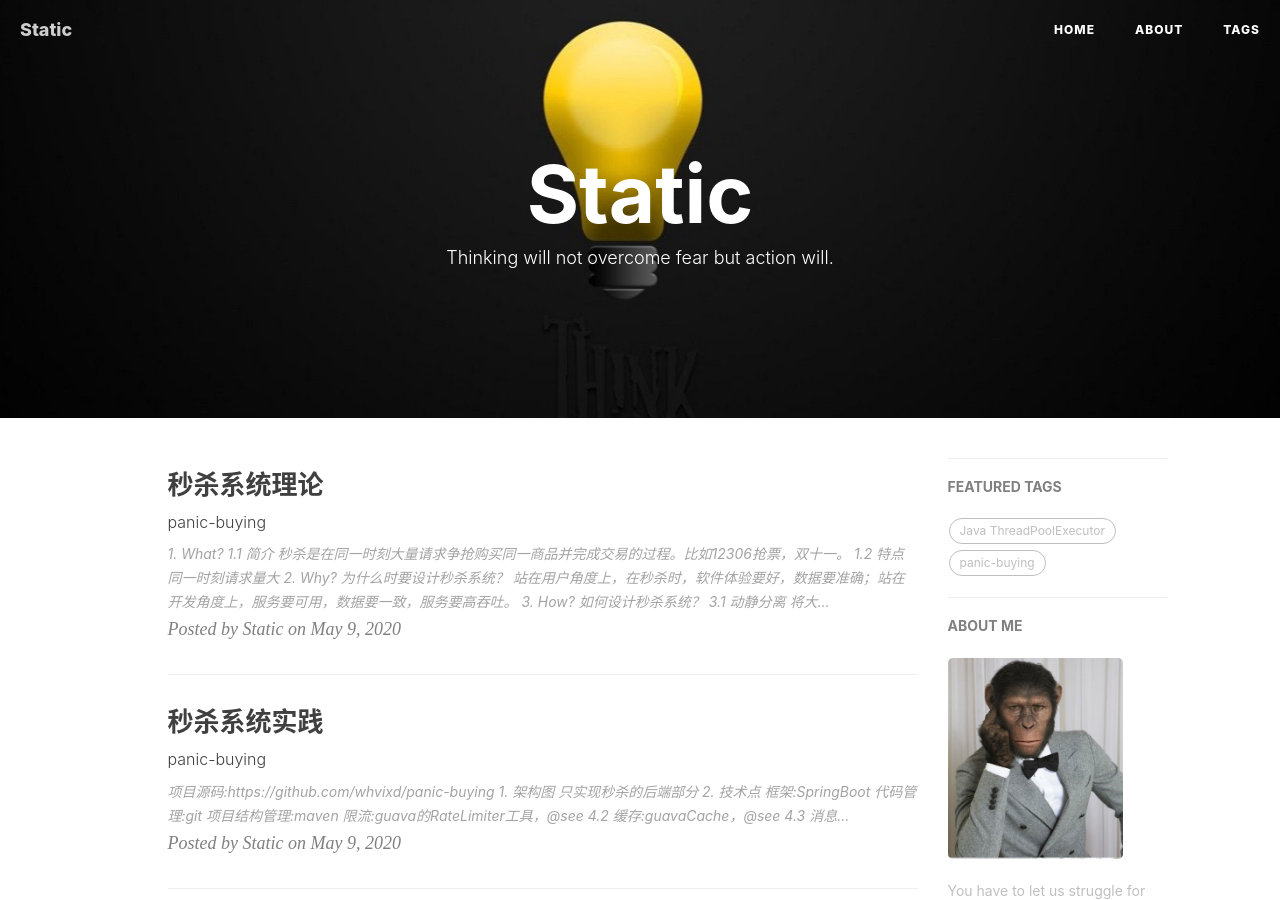
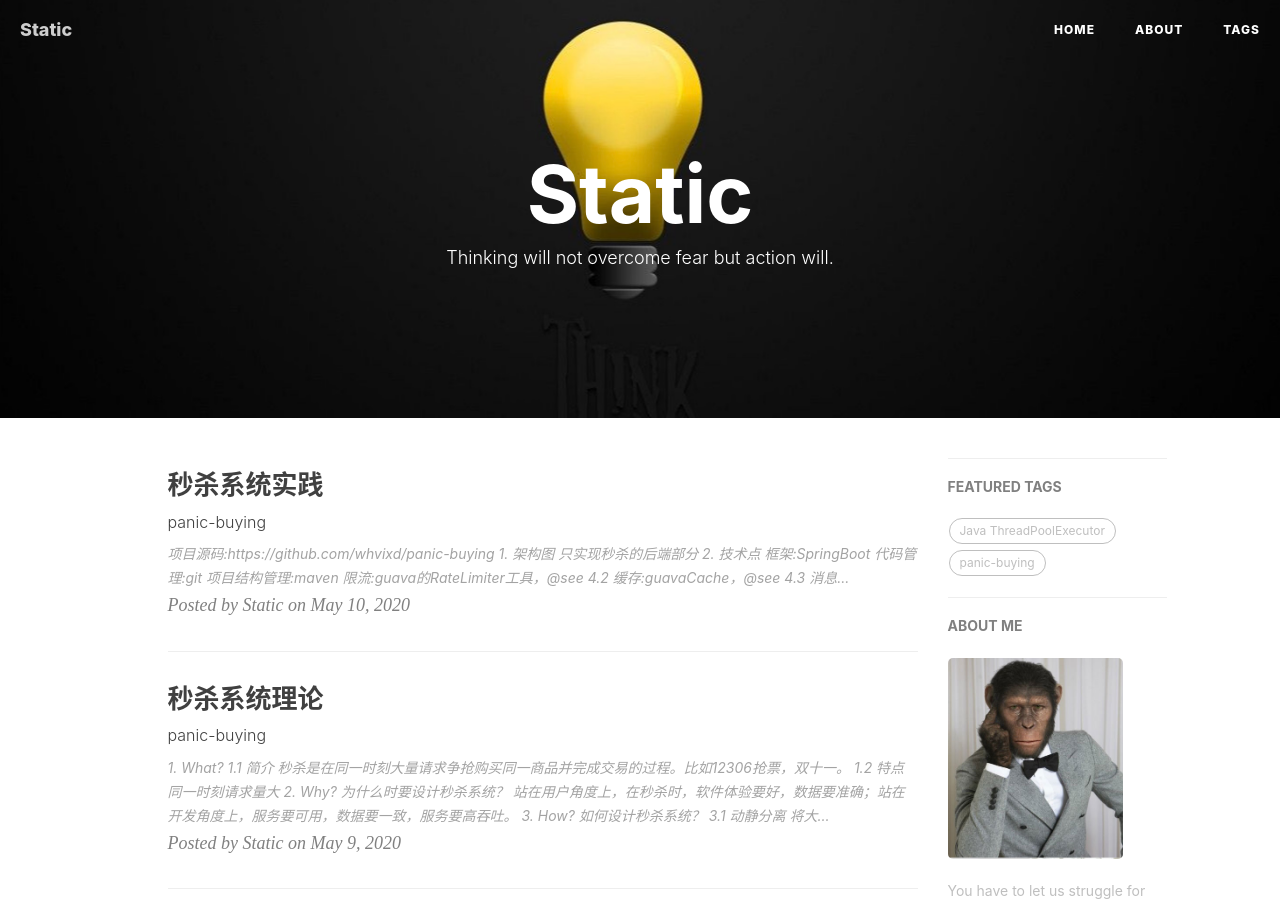
Before and after one commit to whvixd/qilixiang.github.io, a Jekyll site: the page built from index.html, in a window 1280 px wide and 900 px high. Built offline with Jekyll 4.4.1, drawn with Linux system fonts in a browser that asks for light colours; nearby versions of some CDN libraries; the list of posts is cut into pages by our own code; comment, search, counter and statistics services are not loaded.

Commit message:
修改日期

```diff
--- a/_posts/2020-05-09-panic-buying.md
+++ b/_posts/2020-05-09-panic-buying.md
@@ -60,4 +60,4 @@ tags:
 #### 3.10 可拓展
 当更大的并发进入，导致服务负载瓶颈，最好将系统设计成弹性可拓展的，防止服务宕机。
 
-**秒杀系统源码分析**:[http://whvixd.com/2020/05/09/panic-buying-code/](http://whvixd.com/2020/05/09/panic-buying-code/)
+**秒杀系统源码分析**:[http://whvixd.com/2020/05/09/panic-buying-code/](http://whvixd.com/2020/05/10/panic-buying-code/)
--- a/_posts/2020-05-09-panic-buying-code.md
+++ b/_posts/2020-05-10-panic-buying-code.md
@@ -2,7 +2,7 @@
 layout:     post
 title:      秒杀系统实践
 subtitle:   panic-buying
-date:       2020-05-09
+date:       2020-05-10
 author:     Static
 header-img: img/bg/black.jpg
 catalog: true
```
